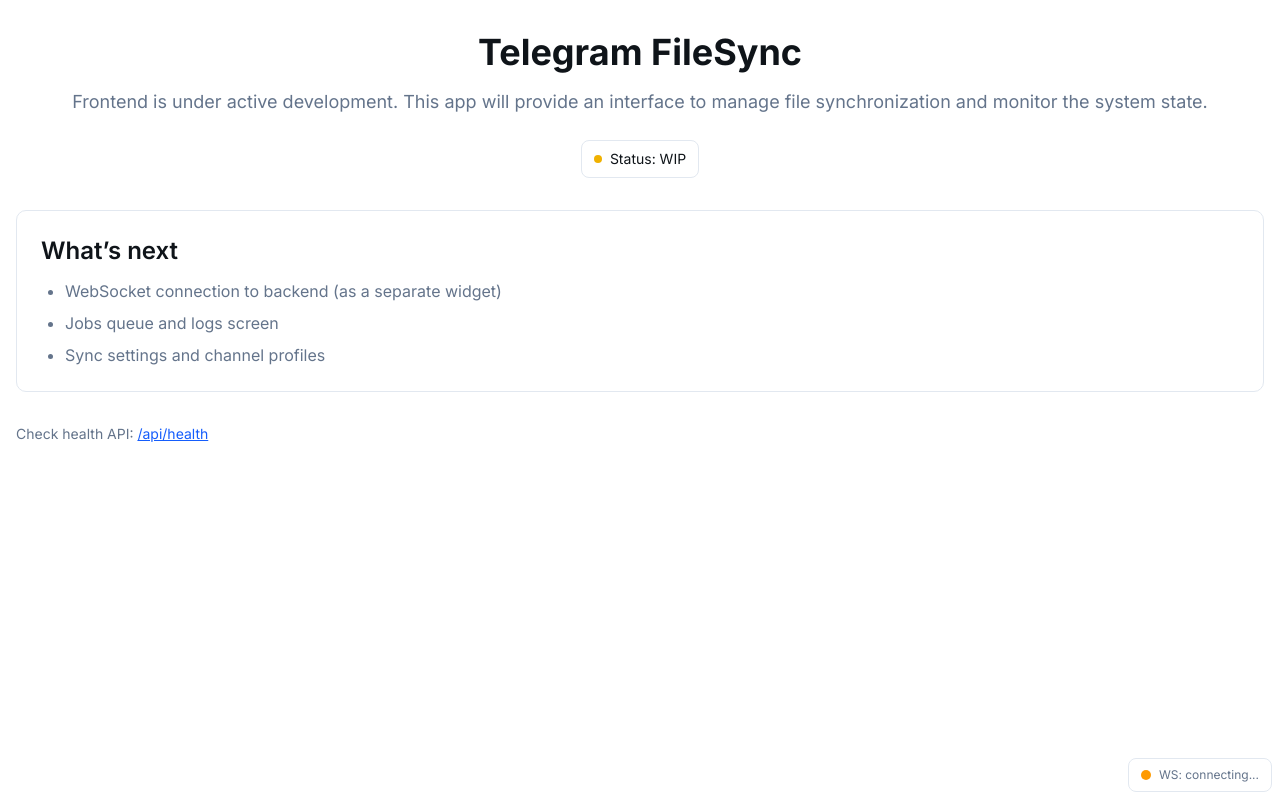
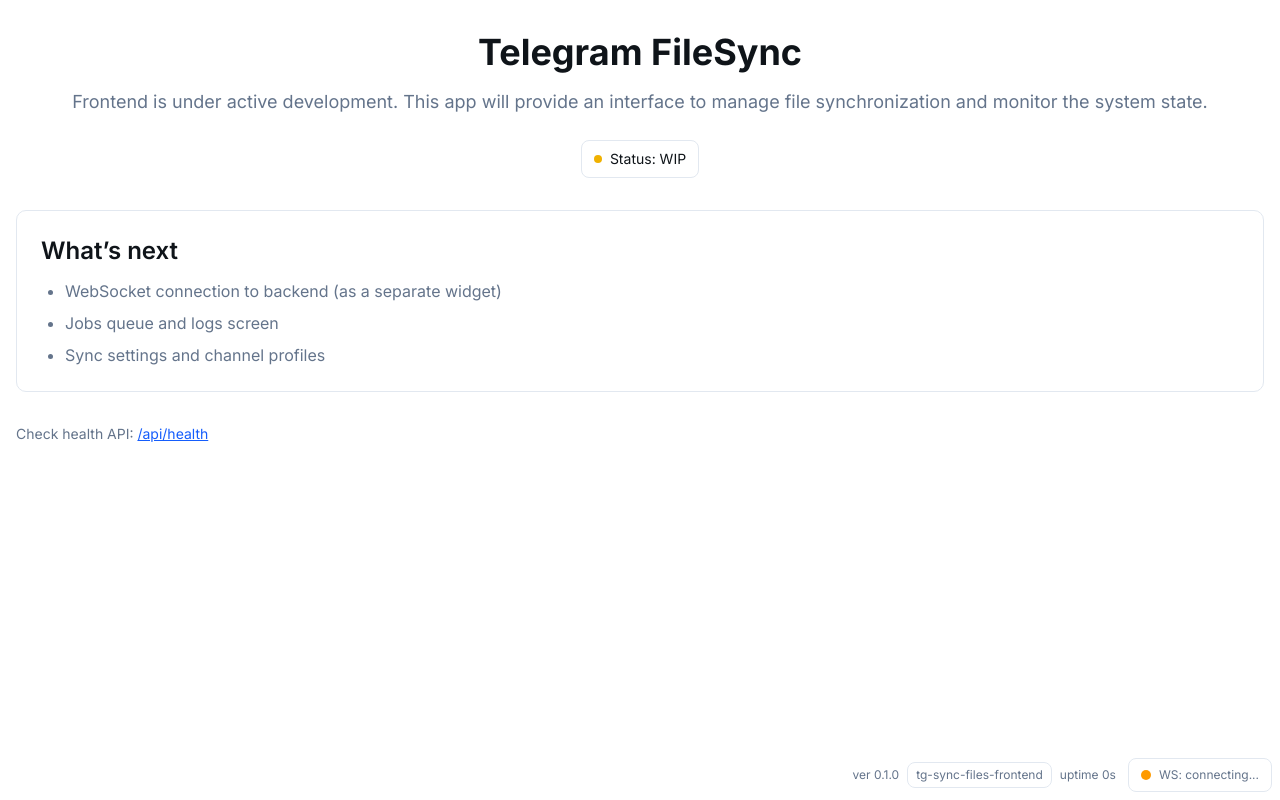
Before and after one commit to angelpsy/tg-sync-files, a Next.js app in the folder frontend/: page / in a window 1280 px wide. Built offline with nearby package versions, Linux system fonts and the light colour scheme; no server answers.

Commit message:
feat(frontend): footer health inline + mark TODOs; fix health client envelope parsing

```diff
--- /dev/null
+++ b/frontend/shared/api/http/health.ts
@@ -0,0 +1,26 @@
+export interface HealthPayload {
+  status: 'healthy' | 'ok';
+  service: string;
+  version: string;
+  uptimeMs: number;
+  timestamp: string;
+}
+
+interface HealthEnvelope {
+  success: boolean;
+  data: HealthPayload;
+}
+
+export async function getHealth(): Promise<HealthPayload> {
+  const res = await fetch('/api/health', { cache: 'no-store' });
+  if (!res.ok) throw new Error(`Health check failed: ${res.status}`);
+  const body = (await res.json()) as HealthEnvelope;
+  if (!body || typeof body !== 'object' || !('data' in body)) {
+    throw new Error('Invalid health response');
+  }
+  return body.data;
+}
+
+export function useHealth(): Promise<HealthPayload> {
+  return getHealth();
+}
--- a/frontend/widgets/footer/Footer.tsx
+++ b/frontend/widgets/footer/Footer.tsx
@@ -1,10 +1,12 @@
 'use client';
+import { HealthInline } from '@/widgets/health/HealthInline';
 import { WSStatus } from '@/widgets/ws-status/WSStatus';
 
 export function Footer() {
   return (
     <footer className="pointer-events-none fixed inset-x-0 bottom-0 z-50 flex items-end justify-end p-2">
-      <div className="pointer-events-auto">
+      <div className="pointer-events-auto flex items-center gap-3">
+        <HealthInline />
         <WSStatus />
       </div>
     </footer>
--- /dev/null
+++ b/frontend/widgets/health/HealthInline.tsx
@@ -0,0 +1,45 @@
+'use client';
+import { useEffect, useState } from 'react';
+
+import { Badge } from '@/components/ui/badge';
+import type { HealthPayload } from '@/shared/api/http/health';
+import { getHealth } from '@/shared/api/http/health';
+
+export function HealthInline() {
+  const [data, setData] = useState<HealthPayload | null>(null);
+  const [error, setError] = useState<string | null>(null);
+
+  useEffect(() => {
+    let mounted = true;
+    getHealth()
+      .then(res => {
+        if (mounted) setData(res);
+      })
+      .catch(e => setError(String(e)));
+    const id = setInterval(() => {
+      getHealth()
+        .then(res => {
+          if (mounted) setData(res);
+        })
+        .catch(e => setError(String(e)));
+    }, 30000);
+    return () => {
+      mounted = false;
+      clearInterval(id);
+    };
+  }, []);
+
+  if (error) return <span className="text-xs text-destructive">health: error</span>;
+  if (!data) return <span className="text-xs text-muted-foreground">health: …</span>;
+
+  const uptimeSec = Number.isFinite(data.uptimeMs) ? Math.floor(data.uptimeMs / 1000) : 0;
+  return (
+    <div className="flex items-center gap-2 text-xs text-muted-foreground">
+      <span>ver {data.version}</span>
+      <Badge variant="outline" className="text-xs">
+        {data.service}
+      </Badge>
+      <span title={data.timestamp}>uptime {uptimeSec}s</span>
+    </div>
+  );
+}
--- a/frontend/widgets/ws-status/WSStatus.tsx
+++ b/frontend/widgets/ws-status/WSStatus.tsx
@@ -5,7 +5,7 @@
   const { connected, lastMessage } = useSocket();
   const dotClass = connected ? 'bg-green-500' : 'bg-amber-500';
   return (
-    <div className="fixed bottom-2 right-2 rounded-md border border-border bg-card px-3 py-2 text-xs text-muted-foreground">
+    <div className="rounded-md border border-border bg-card px-3 py-2 text-xs text-muted-foreground">
       <div className="flex items-center gap-2">
         <span className={`inline-block h-2.5 w-2.5 rounded-full ${dotClass}`} />
         <span>WS: {connected ? 'connected' : 'connecting...'}</span>
```
Also changed, not shown: 1 other file (tests, documents, lock files or other folders).
